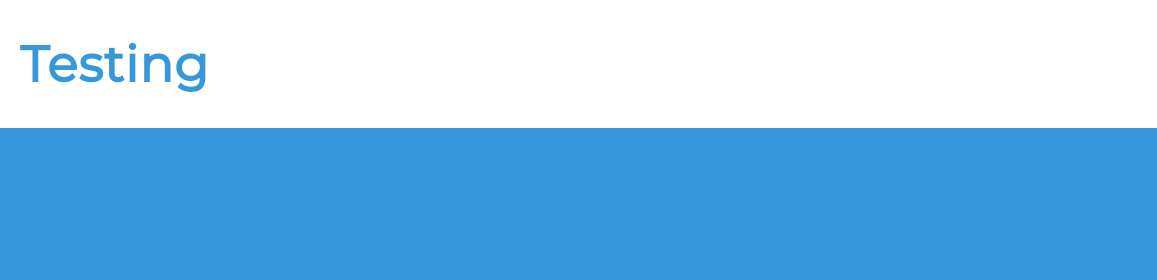
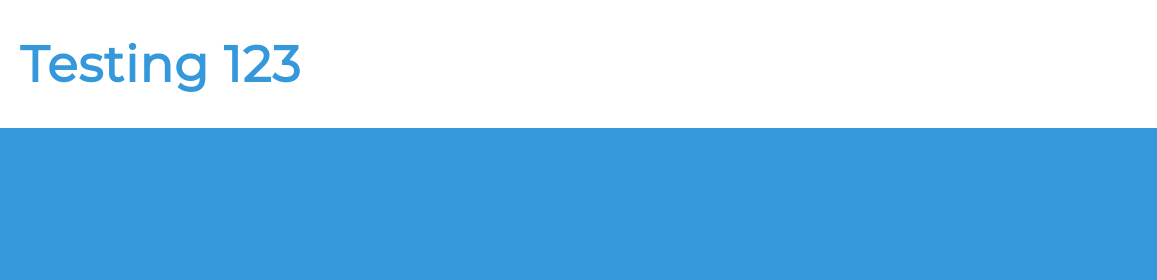
Before and after one commit to officeguy/my-portfolio, a plain HTML site: page index.html in a window 1280 px wide. Shown: the top 280 px of the page, 0-1157 px from the left. Drawn offline with Linux system fonts and the light colour scheme.

Commit message:
testing 123

```diff
--- a/index.html
+++ b/index.html
@@ -15,7 +15,7 @@
     <main class="overflow--auto">
       <h1 class="color--skyBlue section__heading--largest">
         <!--Your name goes here -->
-        Testing
+        Testing 123
       </h1>
 
       <ul class="section--social">
```
